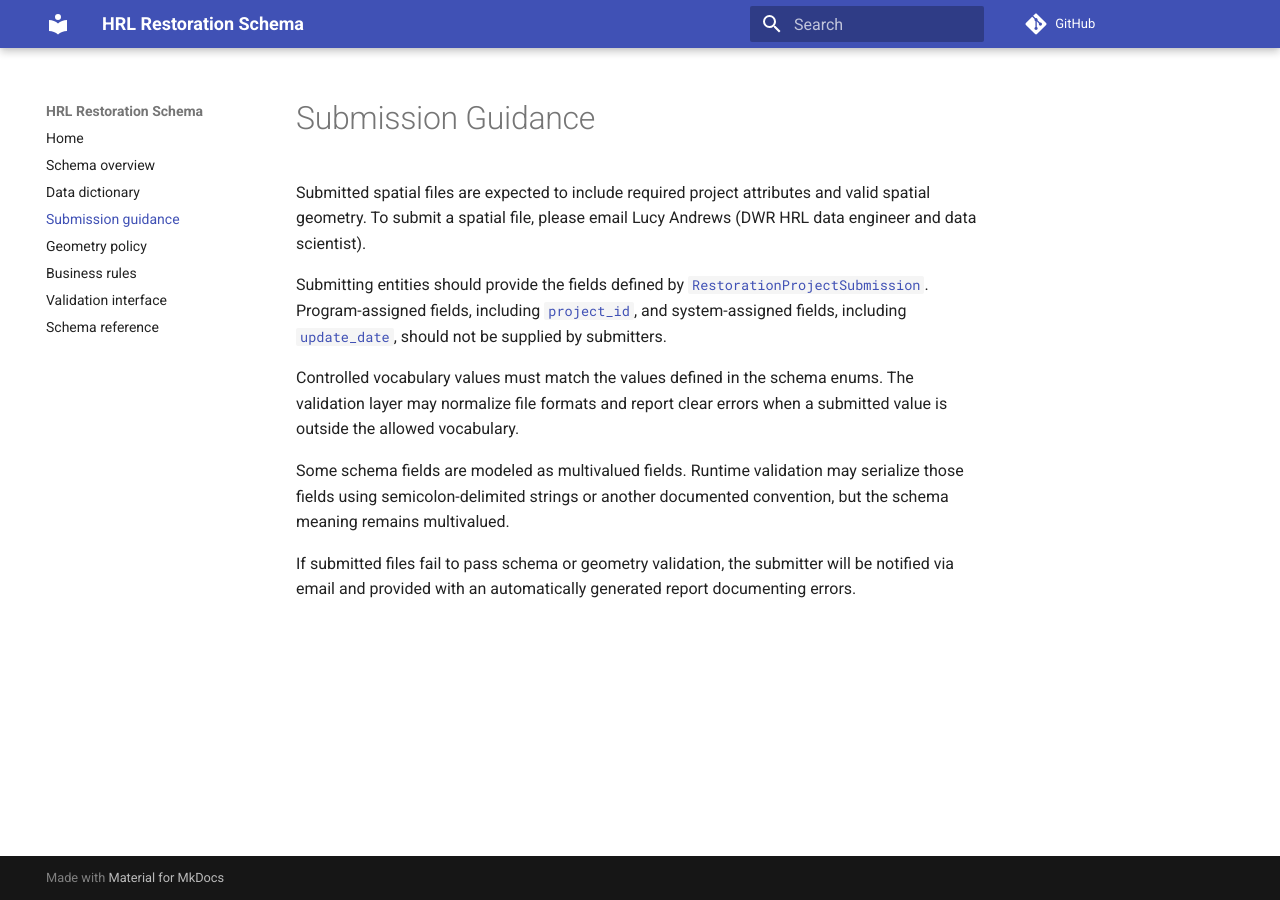
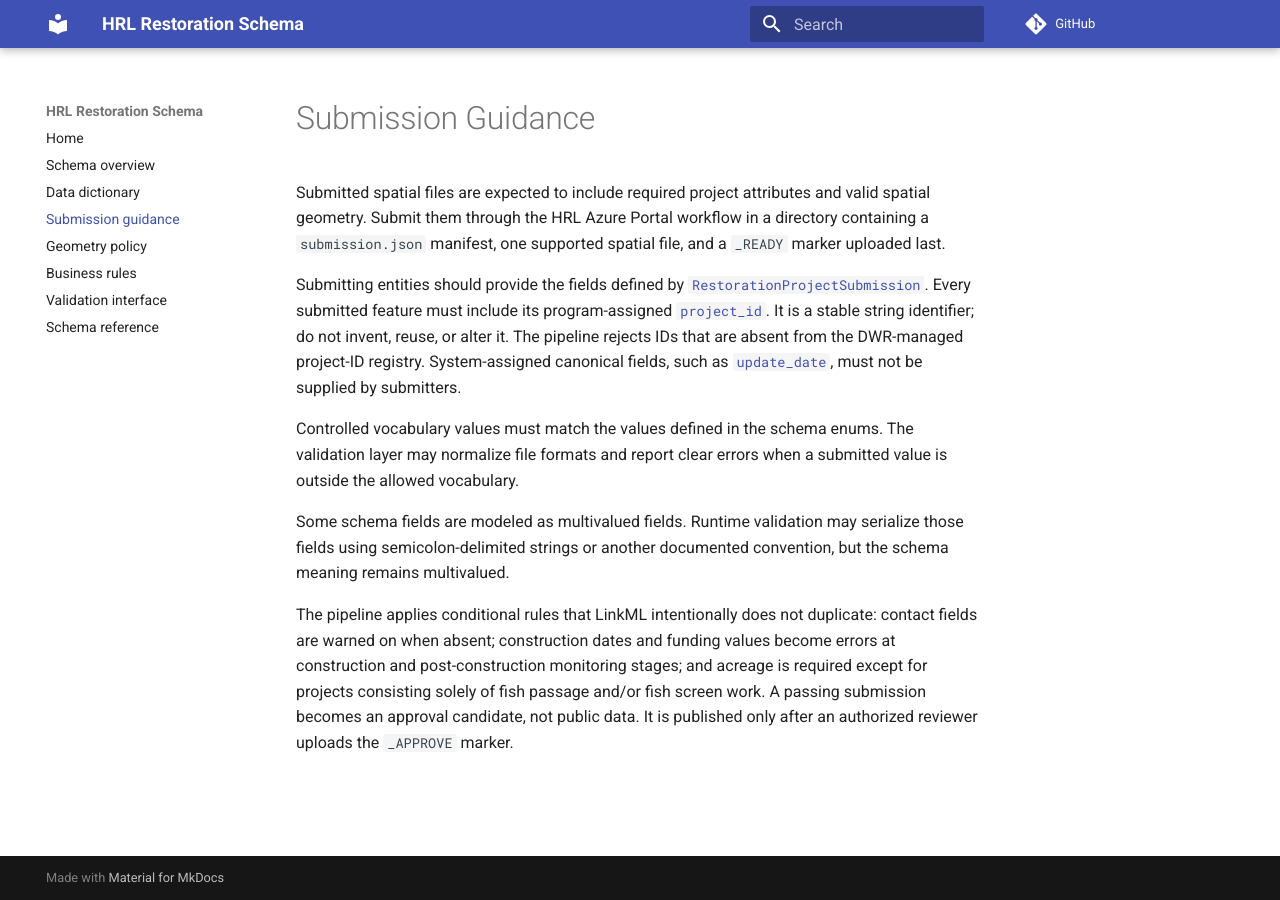
Before and after one commit to Healthy-Rivers-and-Landscapes-Science/hrl-restoration-schema, an MkDocs documentation site: the page built from docs/submission_guidance.md, in a window 1280 px wide. Built offline with MkDocs 1.6.1 and Material for MkDocs 9.7.7, drawn with Linux system fonts in a browser that asks for light colours; comment, search, counter and statistics services are not loaded.

Commit message:
Describe the production data contract

```diff
--- a/docs/submission_guidance.md
+++ b/docs/submission_guidance.md
@@ -1,13 +1,17 @@
 # Submission Guidance
 
 Submitted spatial files are expected to include required project attributes and
-valid spatial geometry. To submit a spatial file, please email Lucy Andrews (DWR
-HRL data engineer and data scientist).
+valid spatial geometry. Submit them through the HRL Azure Portal workflow in a
+directory containing a `submission.json` manifest, one supported spatial file,
+and a `_READY` marker uploaded last.
 
 Submitting entities should provide the fields defined by
-[`RestorationProjectSubmission`](reference/RestorationProjectSubmission.md). Program-assigned fields, including
-[`project_id`](reference/project_id.md), and system-assigned fields, including [`update_date`](reference/update_date.md), should not be
-supplied by submitters.
+[`RestorationProjectSubmission`](reference/RestorationProjectSubmission.md).
+Every submitted feature must include its program-assigned
+[`project_id`](reference/project_id.md). It is a stable string identifier; do
+not invent, reuse, or alter it. The pipeline rejects IDs that are absent from
+the DWR-managed project-ID registry. System-assigned canonical fields, such as
+[`update_date`](reference/update_date.md), must not be supplied by submitters.
 
 Controlled vocabulary values must match the values defined in the schema enums.
 The validation layer may normalize file formats and report clear errors when a
@@ -17,6 +21,10 @@ Some schema fields are modeled as multivalued fields. Runtime validation may
 serialize those fields using semicolon-delimited strings or another documented
 convention, but the schema meaning remains multivalued.
 
-If submitted files fail to pass schema or geometry validation, the submitter
-will be notified via email and provided with an automatically generated report
-documenting errors.
+The pipeline applies conditional rules that LinkML intentionally does not
+duplicate: contact fields are warned on when absent; construction dates and
+funding values become errors at construction and post-construction monitoring
+stages; and acreage is required except for projects consisting solely of fish
+passage and/or fish screen work. A passing submission becomes an approval
+candidate, not public data. It is published only after an authorized reviewer
+uploads the `_APPROVE` marker.
```
Also changed, not shown: CHANGELOG.md (+9 -0 lines), README.md (+9 -4 lines), docs/business_rules.md (+7 -2 lines), docs/geometry_policy.md (+5 -0 lines), docs/schema_overview.md (+7 -1 lines), docs/validation_interface.md (+5 -0 lines).
